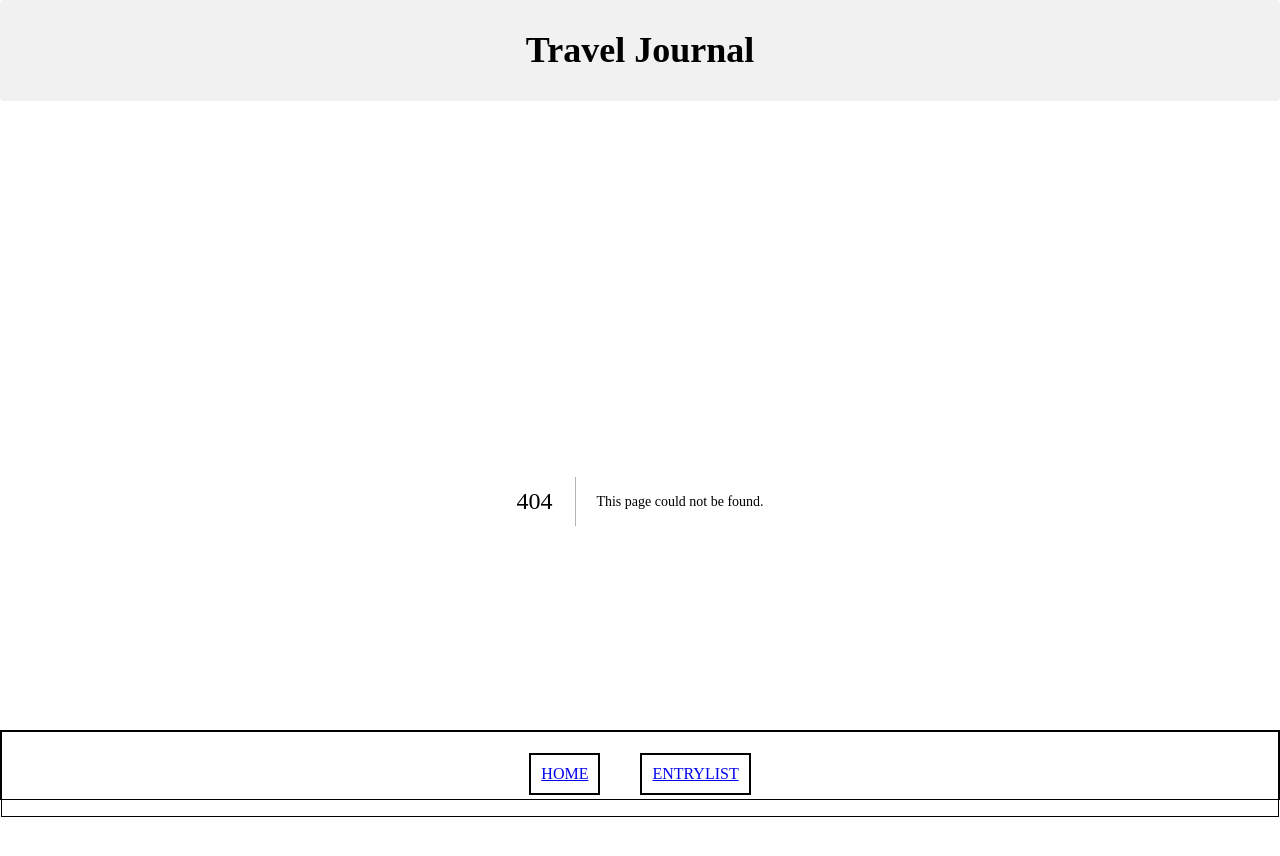
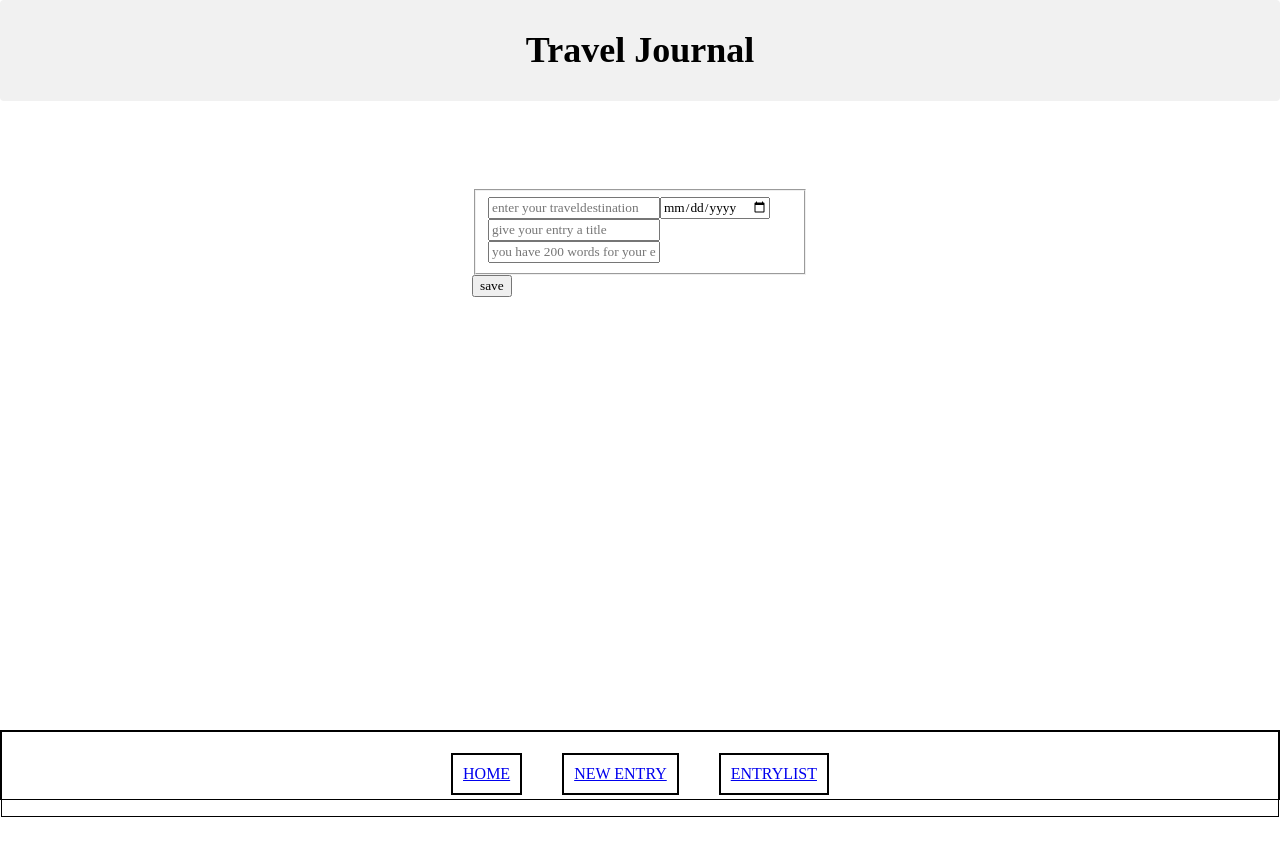
Before and after one commit to IrisHerholz/capstone-project, a Next.js app: page /entryform in a window 1280 px wide. Before the commit this address had no page. Shown: the top 856 px of the page. After the commit the page ends 800 px from the top, so only its background shows below. Built offline with nearby package versions, Linux system fonts and the light colour scheme.

Commit message:
add form and update navigation

```diff
--- /dev/null
+++ b/components/Form/index.js
@@ -0,0 +1,51 @@
+import { useState } from "react";
+
+const Form = () => {
+  const [input1, setInput1] = useState("");
+  const [input2, setInput2] = useState("");
+  const [input3, setInput3] = useState("");
+  const [input4, setInput4] = useState("");
+
+  const handleSubmit = (event) => {
+    event.preventDefault();
+  };
+  return (
+    <main>
+      <form onSubmit={handleSubmit}>
+        <fieldset>
+          <input
+            type="text"
+            value={input1}
+            onChange={(event) => setInput1(event.target.value)}
+            placeholder="enter your traveldestination"
+            min="1"
+            max="20"
+          />
+          <input
+            type="date"
+            value={input2}
+            onChange={(event) => setInput2(event.target.value)}
+          />
+          <input
+            type="text"
+            value={input3}
+            onChange={(event) => setInput3(event.target.value)}
+            placeholder="give your entry a title"
+            min="1"
+            max="30"
+          />
+          <input
+            type="text"
+            value={input4}
+            onChange={(event) => setInput4(event.target.value)}
+            placeholder="you have 200 words for your entry"
+            min="1"
+            max="200"
+          />
+        </fieldset>
+        <button type="submit">save</button>
+      </form>
+    </main>
+  );
+};
+export default Form;
--- a/components/Navigation/nav.index.js
+++ b/components/Navigation/index.js
@@ -14,8 +14,14 @@ const Navigation = () => {
           HOME
         </StyledNextLink>
         <StyledNextLink
-          href="/EntryListPage"
-          className={router.pathname === "/EntryListPage" ? "active" : ""}
+          href="entryform"
+          className={router.pathname === "entryform" ? "active" : ""}
+        >
+          NEW ENTRY
+        </StyledNextLink>
+        <StyledNextLink
+          href="/entrylist"
+          className={router.pathname === "/entrylist" ? "active" : ""}
         >
           ENTRYLIST
         </StyledNextLink>
--- a/pages/_app.js
+++ b/pages/_app.js
@@ -1,7 +1,7 @@
 import GlobalStyle from "@/styles";
 import Head from "next/head";
 import Header from "../components/Header";
-import Navigation from "../components/Navigation/nav.index";
+import Navigation from "../components/Navigation/index";
 
 export default function App({ Component, pageProps }) {
   return (
--- /dev/null
+++ b/pages/entryform.js
@@ -0,0 +1,9 @@
+import Form from "@/components/Form/index";
+
+export default function Entryform() {
+  return (
+    <>
+      <Form />
+    </>
+  );
+}
--- a/pages/EntryListPage/index.js
+++ b/pages/entrylist.js
@@ -1,5 +1,4 @@
 import JournalEntryList from "@/components/JournalEntryList";
-import Header from "next/head";
 
 export default function EntryListPage() {
   return (
```
